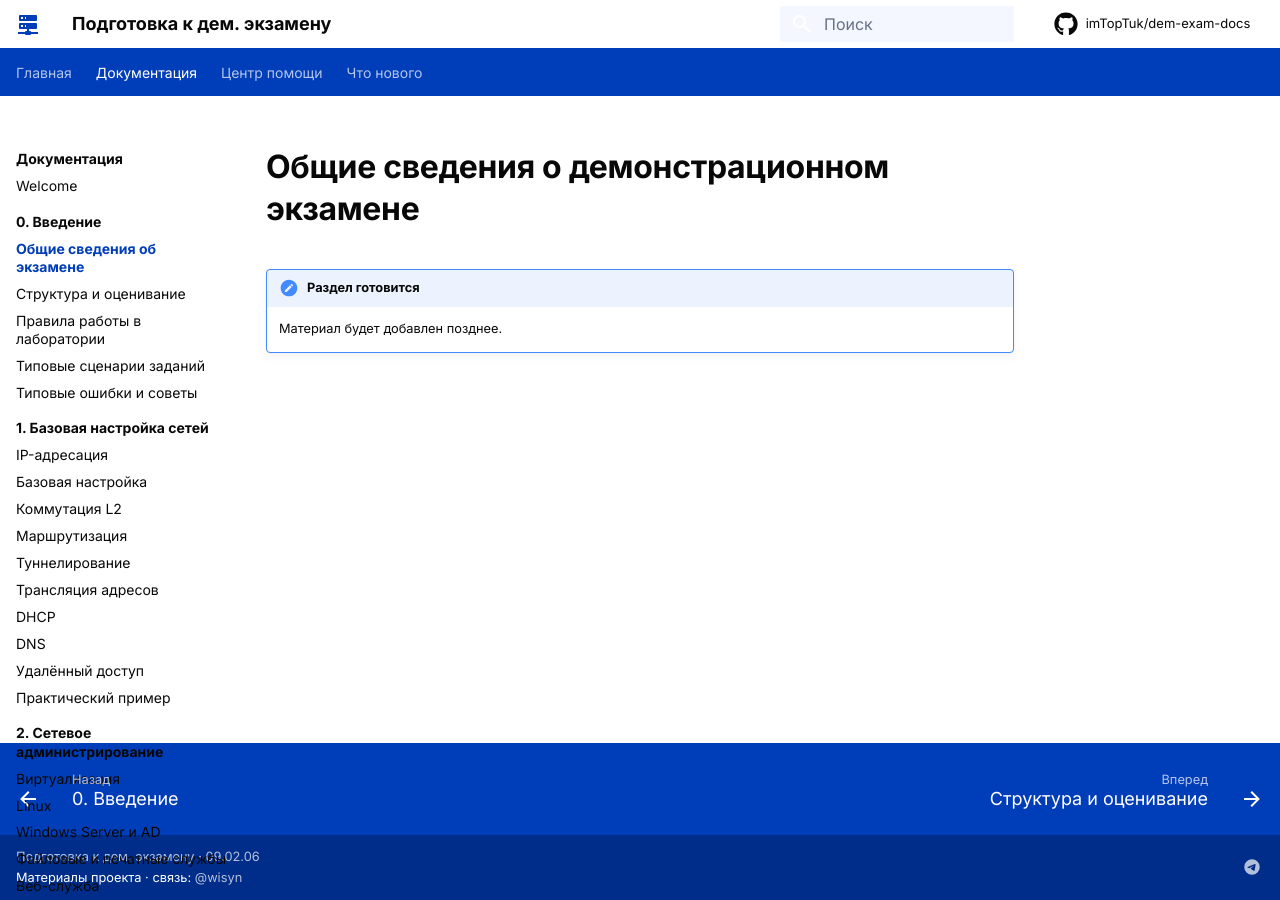
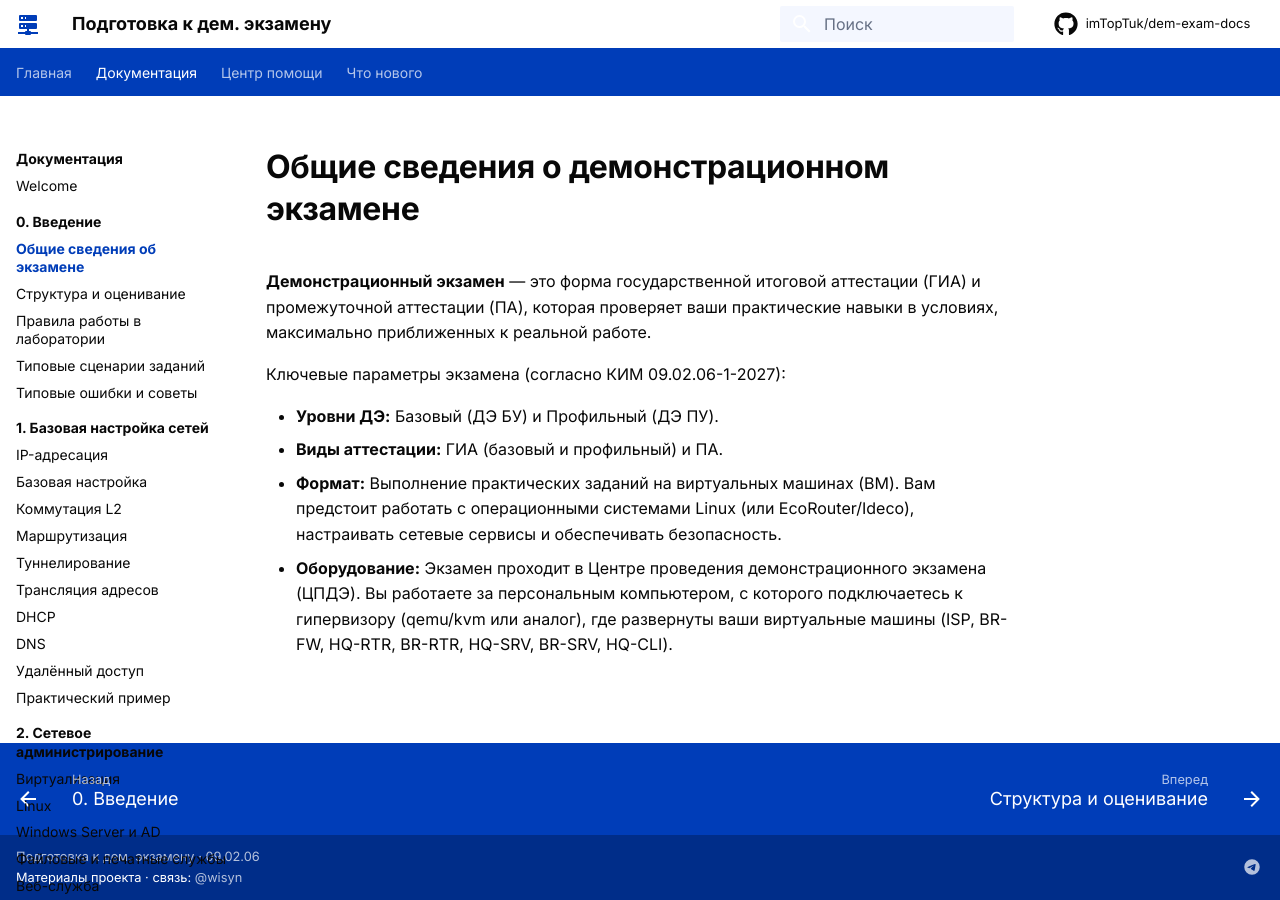
Before and after one commit to imTopTuk/dem-exam-docs, an MkDocs documentation site: the page built from docs/documentation/chapter-0/topic-01.md, in a window 1280 px wide. Built offline with MkDocs 1.6.1 and Material for MkDocs 9.7.7, drawn with Linux system fonts in a browser that asks for light colours; comment, search, counter and statistics services are not loaded.

Commit message:
Update topic-01.md

```diff
--- a/docs/documentation/chapter-0/topic-01.md
+++ b/docs/documentation/chapter-0/topic-01.md
@@ -1,4 +1,10 @@
 # Общие сведения о демонстрационном экзамене
 
-!!! note "Раздел готовится"
-    Материал будет добавлен позднее.
+**Демонстрационный экзамен** — это форма государственной итоговой аттестации (ГИА) и промежуточной аттестации (ПА), которая проверяет ваши практические навыки в условиях, максимально приближенных к реальной работе.
+
+Ключевые параметры экзамена (согласно КИМ 09.02.06-1-2027):
+
+- **Уровни ДЭ:** Базовый (ДЭ БУ) и Профильный (ДЭ ПУ).
+- **Виды аттестации:** ГИА (базовый и профильный) и ПА.
+- **Формат:** Выполнение практических заданий на виртуальных машинах (ВМ). Вам предстоит работать с операционными системами Linux (или EcoRouter/Ideco), настраивать сетевые сервисы и обеспечивать безопасность.
+- **Оборудование:** Экзамен проходит в Центре проведения демонстрационного экзамена (ЦПДЭ). Вы работаете за персональным компьютером, с которого подключаетесь к гипервизору (qemu/kvm или аналог), где развернуты ваши виртуальные машины (ISP, BR-FW, HQ-RTR, BR-RTR, HQ-SRV, BR-SRV, HQ-CLI).
```
